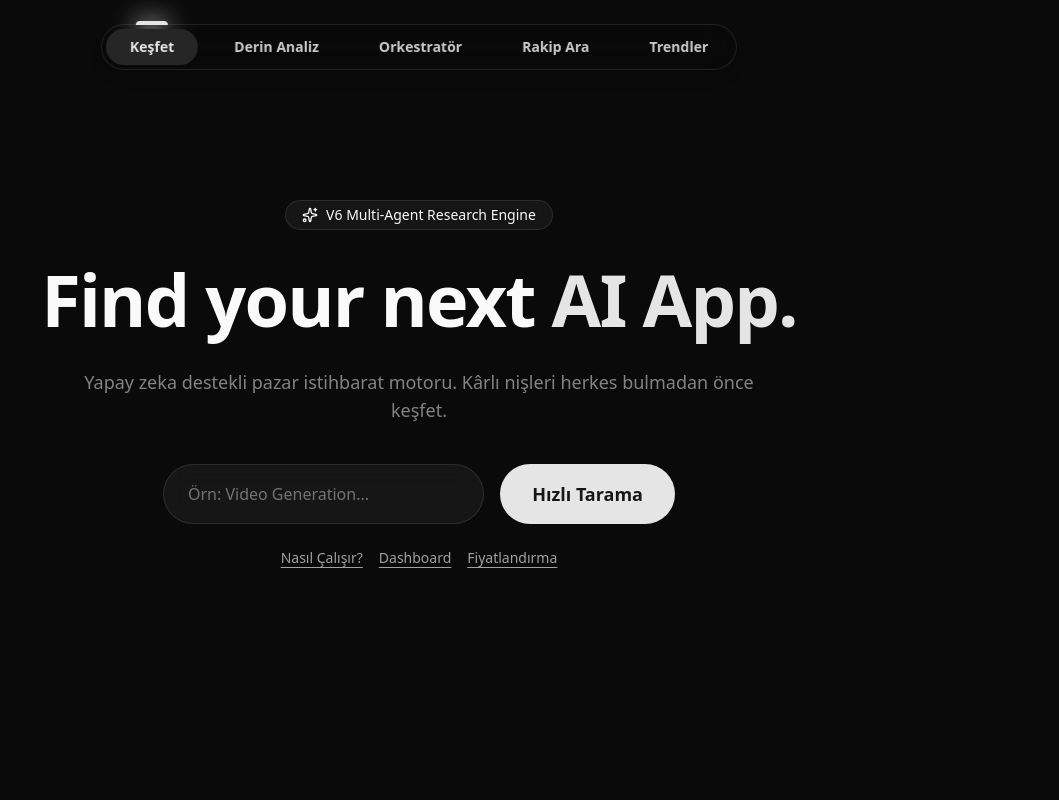
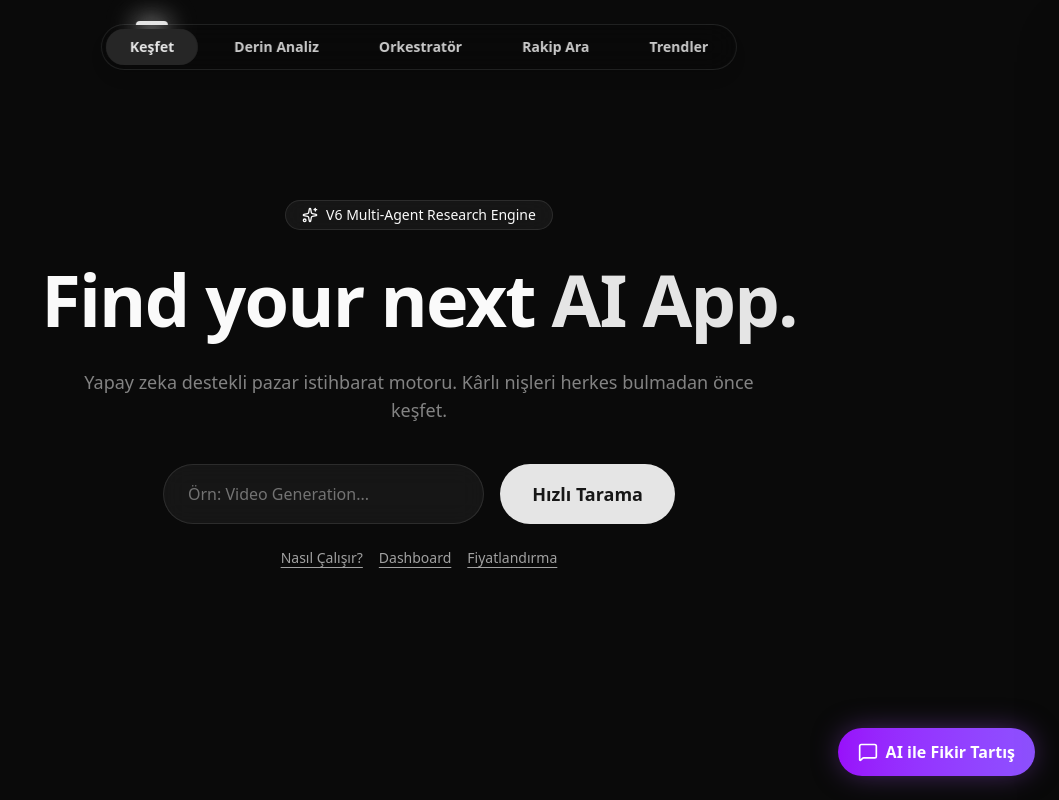
Before and after one commit to tarikmenguc/venorly, a Next.js app in the folder web/: page / in a window 1280 px wide. Shown: the whole page, without its empty margins (221-1280 px from the left). Built offline with nearby package versions, Linux system fonts and the light colour scheme.

Commit message:
feat(web): enable global FAB footprint for AI advisor access

```diff
--- a/web/src/app/page.tsx
+++ b/web/src/app/page.tsx
@@ -312,8 +312,12 @@ export default function HomeDashboard() {
         )}
       </div>
 
-      {/* AI Chat Panel — rapor varsa göster */}
-      {report && <ChatPanel scanId={scanId} reportContext={report} />}
+      {/* AI Chat Panel — her zaman göster: rapor varsa rapor modu, yoksa bağımsız mod */}
+      <ChatPanel
+        scanId={scanId}
+        reportContext={report}
+        alwaysVisible={true}
+      />
     </main>
   );
 }
```
